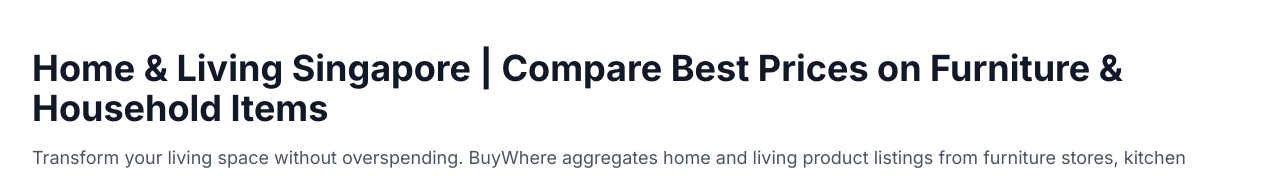
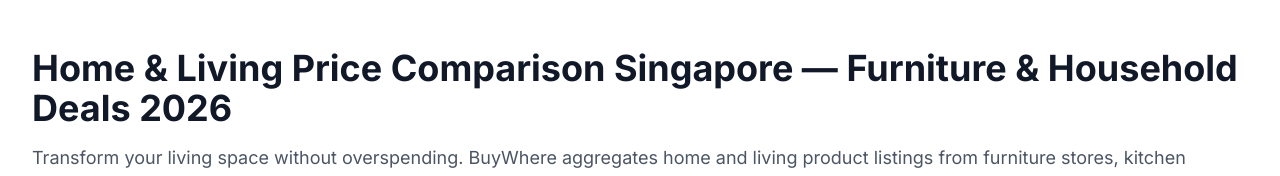
Before and after one commit to richmondteo-code/buywhere-catalog-api, a Next.js app: page /categories/home-living in a window 1280 px wide. Shown: the top 176 px of the page. Built offline with nearby package versions, Linux system fonts and the light colour scheme; no server answers.

Commit message:
fix: improve home-living category page SEO metadata and schema
- Title + description aligned with price-comparison framing and 2026 year
- CollectionPage schema name/description synced with metadata

Co-Authored-By: Paperclip <noreply@paperclip.ing>

```diff
--- a/src/app/categories/home-living/page.tsx
+++ b/src/app/categories/home-living/page.tsx
@@ -3,8 +3,8 @@ import { HeroSearch } from '@/components/HeroSearch';
 import { buildSgCategoryMetadata } from '@/lib/seo-category-metadata';
 
 export const metadata = buildSgCategoryMetadata(
-  'Home & Living Singapore | Compare Best Prices on Furniture & Household Items',
-  'Shop home and living products in Singapore. Compare cheapest prices on furniture, kitchen appliances, bedding, and home decor from IKEA, Courts, and top retailers.',
+  'Home & Living Price Comparison Singapore | Furniture & Household Deals 2026',
+  'Compare cheapest home and living prices in Singapore: furniture, kitchen appliances, bedding, and home decor from IKEA, Courts, Harvey Norman. Find the best household deals.',
   'home-living'
 );
 
@@ -36,8 +36,8 @@ export default function HomeLivingCategoryPage() {
       },
       {
         "@type": "CollectionPage",
-        name: "Home & Living Singapore | Compare Best Prices on Furniture & Household Items",
-        description: "Shop home and living products in Singapore. Compare cheapest prices on furniture, kitchen appliances, bedding, and home decor from IKEA, Courts, and top retailers.",
+        name: "Home & Living Price Comparison Singapore | Furniture & Household Deals 2026",
+        description: "Compare cheapest home and living prices in Singapore: furniture, kitchen appliances, bedding, and home decor from IKEA, Courts, Harvey Norman. Find the best household deals.",
         url: "https://buywhere.ai/categories/home-living",
         publisher: {
           "@type": "Organization",
@@ -77,7 +77,7 @@ export default function HomeLivingCategoryPage() {
         {/* Header */}
         <div className="mb-12">
           <h1 className="text-4xl font-bold text-gray-900 mb-4">
-            Home & Living Singapore | Compare Best Prices on Furniture & Household Items
+            Home & Living Price Comparison Singapore — Furniture & Household Deals 2026
           </h1>
           <p className="text-lg text-gray-600 mb-6">
             Transform your living space without overspending. BuyWhere aggregates home and living product listings from furniture stores, kitchen appliance shops, bedding retailers, and home decor boutiques across Singapore. Whether you are moving into a new flat, renovating your HDB apartment, or simply refreshing your space, we help you find the best products at the best prices.
```
